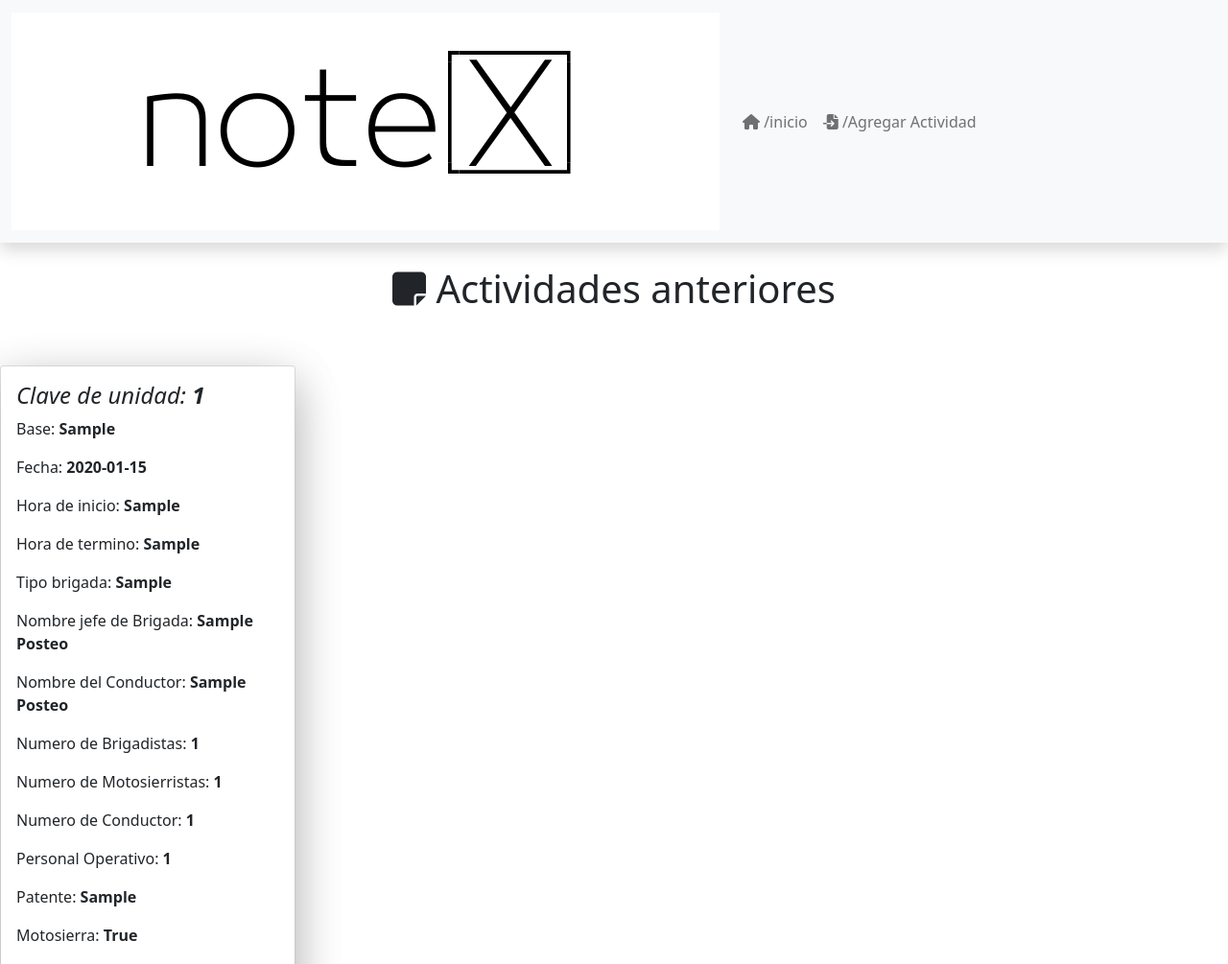
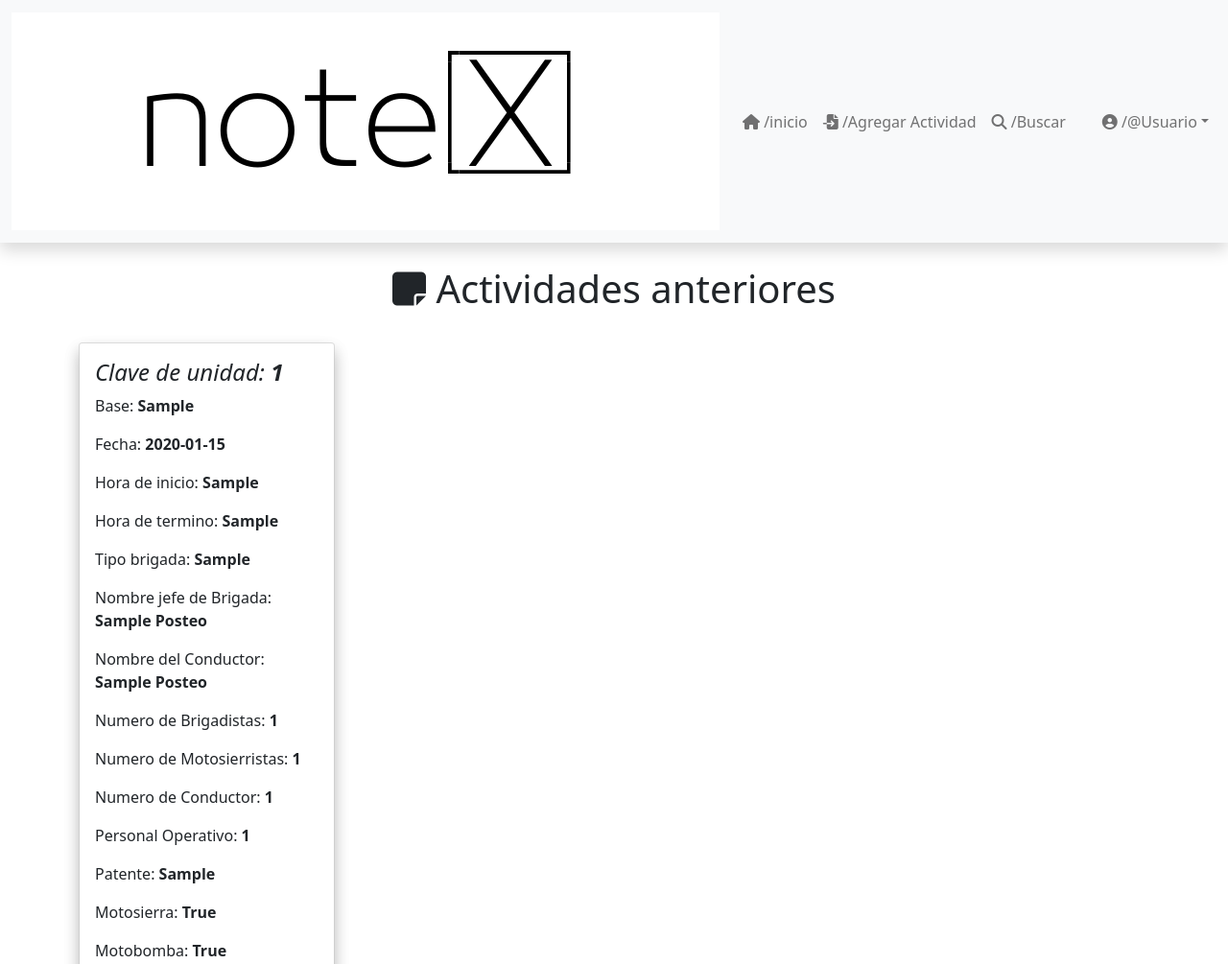
Before and after one commit to vhoda/noteX, a Django app: page / in a window 1280 px wide. Shown: the top 1005 px of the page at 96% size. Run offline with Django 3.2, Linux system fonts and the light colour scheme; a user stored in the database is signed in; tables that the repository leaves empty hold one stand-in row (values such as "Sample post"); some libraries are stand-ins or nearby versions.

Commit message:
actualizacion

```diff
--- a/posteo/templates/app/base.html
+++ b/posteo/templates/app/base.html
@@ -3,14 +3,19 @@
 <head>
 	<title></title>
 	<!--importar estilos-->
-	<script src="https://cdn.jsdelivr.net/npm/bootstrap@5.1.3/dist/js/bootstrap.bundle.min.js" integrity="sha384-ka7Sk0Gln4gmtz2MlQnikT1wXgYsOg+OMhuP+IlRH9sENBO0LRn5q+8nbTov4+1p" crossorigin="anonymous"></script>
-	<script src="https://cdn.jsdelivr.net/npm/@popperjs/core@2.10.2/dist/umd/popper.min.js" integrity="sha384-7+zCNj/IqJ95wo16oMtfsKbZ9ccEh31eOz1HGyDuCQ6wgnyJNSYdrPa03rtR1zdB" crossorigin="anonymous"></script>
-	<script src="https://cdn.jsdelivr.net/npm/bootstrap@5.1.3/dist/js/bootstrap.min.js" integrity="sha384-QJHtvGhmr9XOIpI6YVutG+2QOK9T+ZnN4kzFN1RtK3zEFEIsxhlmWl5/YESvpZ13" crossorigin="anonymous"></script>
-	<link href="https://cdn.jsdelivr.net/npm/bootstrap@5.1.3/dist/css/bootstrap.min.css" rel="stylesheet" integrity="sha384-1BmE4kWBq78iYhFldvKuhfTAU6auU8tT94WrHftjDbrCEXSU1oBoqyl2QvZ6jIW3" crossorigin="anonymous">
+	<link href="https://cdn.jsdelivr.net/npm/bootstrap@5.1.3/dist/css/bootstrap.min.css" rel="stylesheet" integrity="sha384-1BmE4kWBq78iYhFldvKuhfTAU6auU8tT94WrHftjDbrCEXSU1oBoqyl2QvZ6jIW3" crossorigin="anonymous">    <script src="https://cdn.jsdelivr.net/npm/@popperjs/core@2.9.2/dist/umd/popper.min.js" ></script>
+    <script src="https://cdn.jsdelivr.net/npm/bootstrap@5.0.1/dist/js/bootstrap.min.js" integrity="sha384-Atwg2Pkwv9vp0ygtn1JAojH0nYbwNJLPhwyoVbhoPwBhjQPR5VtM2+xf0Uwh9KtT" crossorigin="anonymous"></script>
+	<!--iconos-->
 	<script src="https://kit.fontawesome.com/87575817a6.js" crossorigin="anonymous"></script>
+	<!--ajax-->
+
+
 	<link rel="icon" type="image/png" href="">
+
 </head>
 <body>
+
+
 
 	<nav class="navbar navbar-expand-lg navbar-light bg-light shadow">
 		<div class="container-fluid">
@@ -22,17 +27,35 @@
 			<ul class="navbar-nav me-auto mb-2 mb-lg-0">
 				<li class="nav-item">
 					<a class="nav-link" href="{% url 'inicio' %}"><i class="fas fa-home"></i> /inicio</a>
-				  </li>
-				  <li class="nav-item">
+				</li>
+
+				<li class="nav-item">
 					<a class="nav-link" href="{% url 'agregar' %}"><i class="fas fa-file-import"></i> /Agregar Actividad</a>
-				  </li>
+				</li>
+				<li class="nav-item">
+					<a class="nav-link" href="{% url 'buscar' %}"><i class="fas fa-search"></i> /Buscar</a>
+				</li>
 
 			</ul>
 
-			<!--<form class="d-flex">
-			  <input class="form-control me-2" type="search" placeholder="Buscar" aria-label="Search">
-			  <button class="btn btn-outline-success" type="submit">Consultar!</button>
-			</form>-->
+			<!-- <ul class="nav navbar-center">
+				<form class="d-flex">
+					<input class="form-control me-2" type="Buscar Registro" placeholder="Buscar Registro" aria-label="Buscar Registro">
+					<button class="btn btn-outline-success" type="submit">Consultar</button>
+				  </form>
+				&nbsp;
+			</ul>-->
+			<ul class="nav navbar-nav ms-auto">
+				<li class="nav-item  dropdown">
+					<a href="#" class="nav-link dropdown-toggle" data-bs-toggle="dropdown"><i class="fas fa-user-circle"></i> /@Usuario</a>
+					<div class="dropdown-menu dropdown-menu-end shadow">
+						<a href="#" class="dropdown-item "><i class="far fa-clipboard"></i> Mis actividades</a>
+						<a href="#" class="dropdown-item"><i class="fas fa-id-card-alt"></i> Editar Perfil</a>
+						<div class="dropdown-divider"></div>
+						<a href="/accounts/logout" class="dropdown-item text-danger"><i class="fas fa-sign-out-alt"></i> Cerrar Sesión</a>
+					</div>
+				</li>
+			</ul>
 		  </div>
 		</div>
 	  </nav>
@@ -53,5 +76,7 @@
 	<!--termino-->
     {% block body %}
 	{% endblock %}
+
+
 </body>
 </html>
--- a/posteo/templates/app/home.html
+++ b/posteo/templates/app/home.html
@@ -8,15 +8,15 @@
 <br>
 <h1 class="display-6 text-center"><i class="fas fa-sticky-note"></i> Actividades anteriores</h1>
 <br>
-<br>
+  <div class="container-md">
   <!---grupo card--->
   <div class="row row-cols-1 row-cols-md-4 g-3">
     <!--tarjeta-->
     <!---DATA--->
     {% for p in posteos %}
     <div class="col">
-      <div class="card shadow-lg">
-        <div class="card-body shadow-lg">
+      <div class="card shadow">
+        <div class="card-body shadow">
           <h4 class="card-text fst-italic">Clave de unidad:<b> {{ p.id| title }} </b></h4>
           <p class="card-text">Base: <b>{{ p.base | title }}</b></p>
           <p class="card-text">Fecha: <b> {{ p.fecha | title }}</b></p>
@@ -49,6 +49,7 @@
     </div>
 <!--grupo termino de card-->
   </div>
+</div>
 
 
 {% endblock %}
--- a/posteo/urls.py
+++ b/posteo/urls.py
@@ -1,6 +1,6 @@
 from django.urls import path
 from .views import inicio, agregar, modificar, \
-    eliminar, login, registro
+    eliminar, login, registro, buscar
 
 
 urlpatterns = [
@@ -9,5 +9,6 @@ urlpatterns = [
     path('modificar/<id>/', modificar, name="modificar"),
     path('eliminar/<id>/', eliminar, name="eliminar"),
     path('login', login, name="login"),
-    path('registro/', registro, name="registro")
+    path('registro/', registro, name="registro"),
+    path('buscar/', buscar, name='buscar'),
 ]
--- a/posteo/views.py
+++ b/posteo/views.py
@@ -1,3 +1,5 @@
+from django.contrib.messages.api import error
+from django.db.models.query import QuerySet
 from django.forms.models import ModelForm
 from django.http import request
 from django.shortcuts import redirect, render
@@ -7,6 +9,8 @@ from django.contrib import messages
 from django.contrib.auth.forms import AuthenticationForm
 from django.contrib.auth import authenticate, login
 from django.contrib.auth.decorators import login_required
+from django.db.models import Q
+
 
 #las vistas donde se definen que deben hacer en cada /url/
 
@@ -24,6 +28,7 @@ def login(request):
 @login_required
 def inicio(request):
     posteos = posteo.objects.all()
+
     data = {
         'posteos': posteos
     }
@@ -89,3 +94,16 @@ def registro(request):
             return redirect(to = "inicio")
         data["form"] = formulario
     return render(request, 'registration/registro.html', data)
+
+def buscar(request):
+
+    busqueda = request.GET.get("buscar")
+    posteos = posteo.objects.all()
+
+    if busqueda:
+        posteos = posteo.objects.filter(
+            Q(id__icontains = busqueda) |
+            Q(base__incontains = busqueda)
+        ).distinct()
+
+    return render(request, 'app/buscar.html', {'buscar':buscar})
```
Also changed, not shown: posteo/templates/app/buscar.html (added, +101 -0 lines), posteo/templates/registration/login.html (+2 -6 lines), posteo/templates/registration/registro.html (+2 -5 lines).
